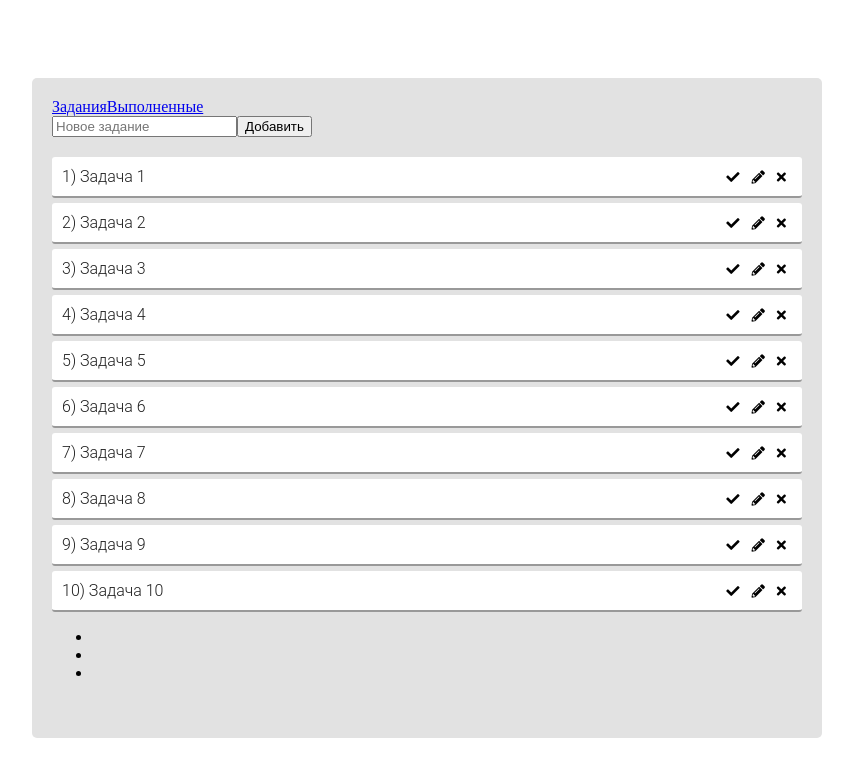
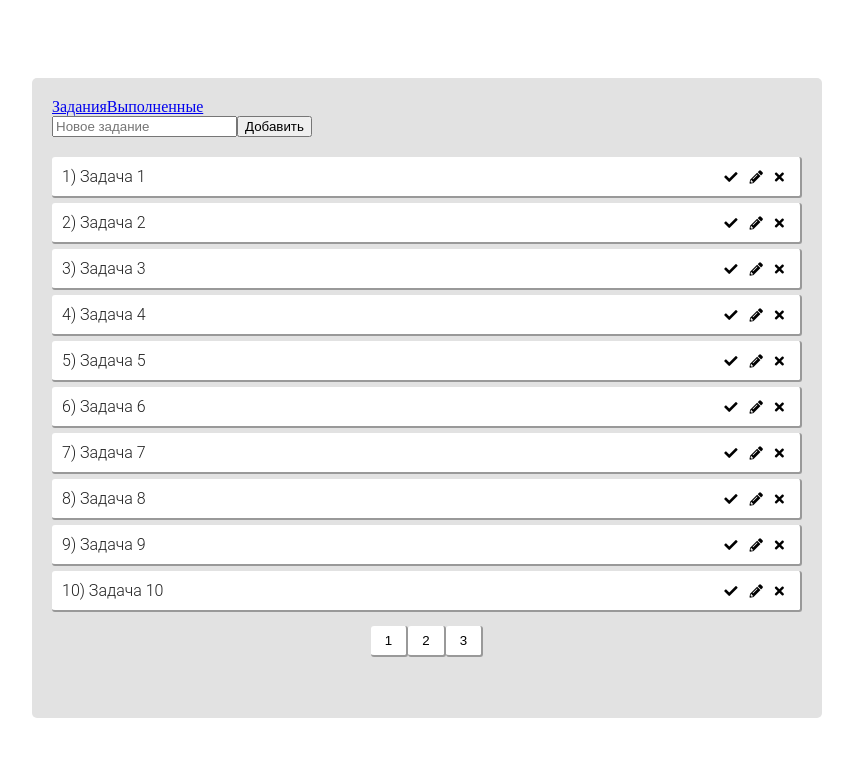
Before and after one commit to DenBal/todo, a Vue app: page / in a window 1280 px wide. Shown: the top 776 px of the page, without its empty margins (213-1066 px from the left). Built offline with nearby package versions, Linux system fonts and the light colour scheme.

Commit message:
Добавил пагинацию. Добавил поддержку препроцессоров

```diff
--- a/package.json
+++ b/package.json
@@ -20,6 +20,8 @@
     "babel-eslint": "^10.0.1",
     "eslint": "^5.16.0",
     "eslint-plugin-vue": "^5.0.0",
+    "node-sass": "^4.12.0",
+    "sass-loader": "^8.0.0",
     "vue-template-compiler": "^2.6.10"
   },
   "eslintConfig": {
--- a/src/App.vue
+++ b/src/App.vue
@@ -39,6 +39,7 @@ export default {
   .todo__block {
     width: 60%;
     max-width: 750px;
+    min-height: 600px;
     background: #e2e2e2;
     border-radius: 5px;
     padding: 20px;
--- a/src/components/AllTodo.vue
+++ b/src/components/AllTodo.vue
@@ -1,7 +1,7 @@
 <template>
     <div id="all-todo" class="todos-list">
         <div class="todos-list__container">
-            <div class="todos-list__item" v-for="(todo, index) in displayedTodos" v-bind:key="todo.body">
+            <div class="todos-list__item" v-for="(todo, index) in displayedTodos" :key="todo.body">
 
                 {{ index + 1}}) {{ todo.body }}
 
@@ -24,19 +24,11 @@
             </div>
         </div>
 
-        <nav>
-            <ul class="todos-list__pagination">
-                <li class="page-item">
-                    <button type="button" class="page-link" v-if="page != 1" @click="page--"> Previous </button>
-                </li>
-                <li class="page-item">
-                    <button type="button" class="page-link" v-for="pageNumber in pages" @click="page = pageNumber"> {{pageNumber}} </button>
-                </li>
-                <li class="page-item">
-                    <button type="button" @click="page++" v-if="page < pages.length" class="page-link"> Next </button>
-                </li>
-            </ul>
-        </nav>
+        <div class="todos-list__pages">
+            <button type="button" class="page-link" v-for="pageNumber in pages" :key="pageNumber" @click="currentPage = pageNumber">
+              {{pageNumber}}
+            </button>
+        </div>
     </div>
 </template>
 
@@ -45,7 +37,7 @@
     data() {
       return {
         pages: [],
-        page: 1,
+        currentPage: 1,
         perPage: 10
       }
     },
@@ -59,41 +51,45 @@
       remove(todo) {
         this.$store.dispatch('removeTodo', todo)
       },
+      paginate(todos) {
+        let currentPage = this.currentPage
+        let perPage = this.perPage
+        let from = (currentPage * perPage) - perPage
+        let to = (currentPage * perPage)
+        return  todos.slice(from, to)
+      },
       setPages() {
-        let numberOfPages = Math.ceil(this.todos.length / this.perPage);
+        let numberOfPages = Math.ceil(this.todos.length / this.perPage)
         for (let index = 1; index <= numberOfPages; index++) {
-          this.pages.push(index);
+          this.pages.push(index)
         }
-      },
-      paginate(todos) {
-        let page = this.page;
-        let perPage = this.perPage;
-        let from = (page * perPage) - perPage;
-        let to = (page * perPage);
-        return  todos.slice(from, to);
       }
     },
     computed: {
+      todos() {
+        return this.$store.getters.todos
+      },
       displayedTodos() {
         return this.paginate(this.$store.getters.todos)
       }
     },
-    watch: {
-      tasks() {
-        return this.setPages();
-      }
+    created() {
+      this.setPages()
     }
   }
 </script>
 
-<style>
+<style lang="scss">
     .todos-list {
-        padding: 20px 0;
-    }
-    .todos-list__item {
+        padding: 20px 0 40px 0;
+        position: relative;
+        height: 100%;
+
+        &__item {
             background: #fff;
             border-radius: 3px;
             border-bottom: 2px solid #999;
+            border-right: 2px solid #999;
             padding: 10px;
             color: #202020;
             font-family: 'Roboto';
@@ -106,25 +102,47 @@
             -webkit-align-items: center;
             justify-content: space-between;
             -webkit-justify-content: space-between;
-    }
 
-    .todos-list__item-btns button {
+            &-btns {
+              button {
                 border: 0;
                 background: transparent;
                 box-shadow: none;
-    }
 
-    .todos-list__item-btns button:hover,
-    .todos-list__item-btns button:focus,
-    .todos-list__item-btns button:active {
+                &:hover,
+                &:focus,
+                &:active {
                   outline: none;
                   border: 0;
                   cursor: pointer;
+
+                  .fas {
+                    color: green;
+                  }
+                }
+              }
+            }
         }
 
-    .todos-list__item-btns button:hover .fas,
-    .todos-list__item-btns button:focus .fas,
-    .todos-list__item-btns button:active .fas {
-      color: green;
+        &__pages {
+          position: absolute;
+          width: 100%;
+          bottom: 0;
+          display: flex;
+          display: -webkit-flex;
+          justify-content: center;
+          -webkit-justify-content: center;
+          align-items: center;
+          -webkit-align-items: center;
+
+          button {
+            background: #fff;
+            padding: 7px 14px;
+            border-radius: 3px;
+            border: 0;
+            border-bottom: 2px solid #999;
+            border-right: 2px solid #999;
+          }
+        }
     }
 </style>
```
Also changed, not shown: 1 other file (tests, documents, lock files or other folders). Lines whose indentation alone changed are shown as unchanged.
